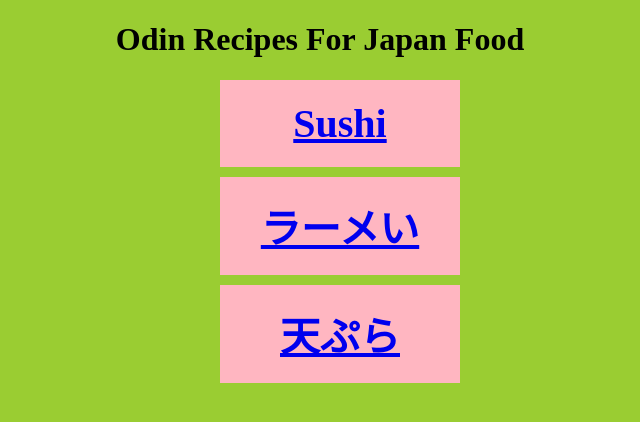
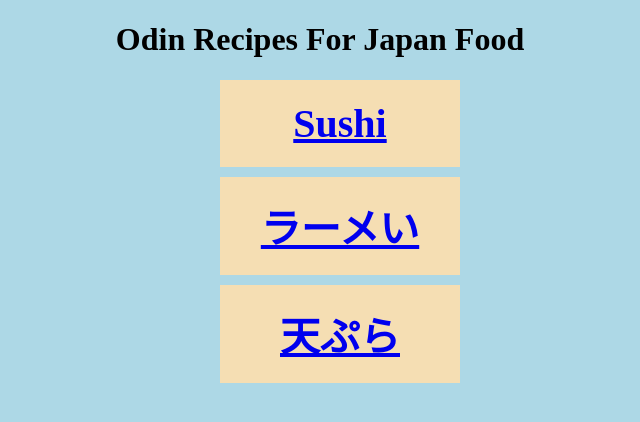
Before and after one commit to jkyochen/odin-recipes, a plain HTML site: page index.html in a window 1280 px wide. Shown: the whole page, without its empty margins (320-960 px from the left). Drawn offline with Linux system fonts and the light colour scheme.

Commit message:
Update index background-color to keep consistent with the recipe page

```diff
--- a/css/index.css
+++ b/css/index.css
@@ -2,7 +2,7 @@
 body {
     width: 600px;
     margin: 0 auto;
-    background-color: yellowgreen;
+    background-color: lightblue;
 }
 
 h1 {
@@ -11,7 +11,7 @@ h1 {
 
 ol > li {
     list-style: none;
-    background-color: lightpink;
+    background-color: wheat;
     text-align: center;
     font: bold 40px "Fira Sans", serif;
     width: 200px;
```
